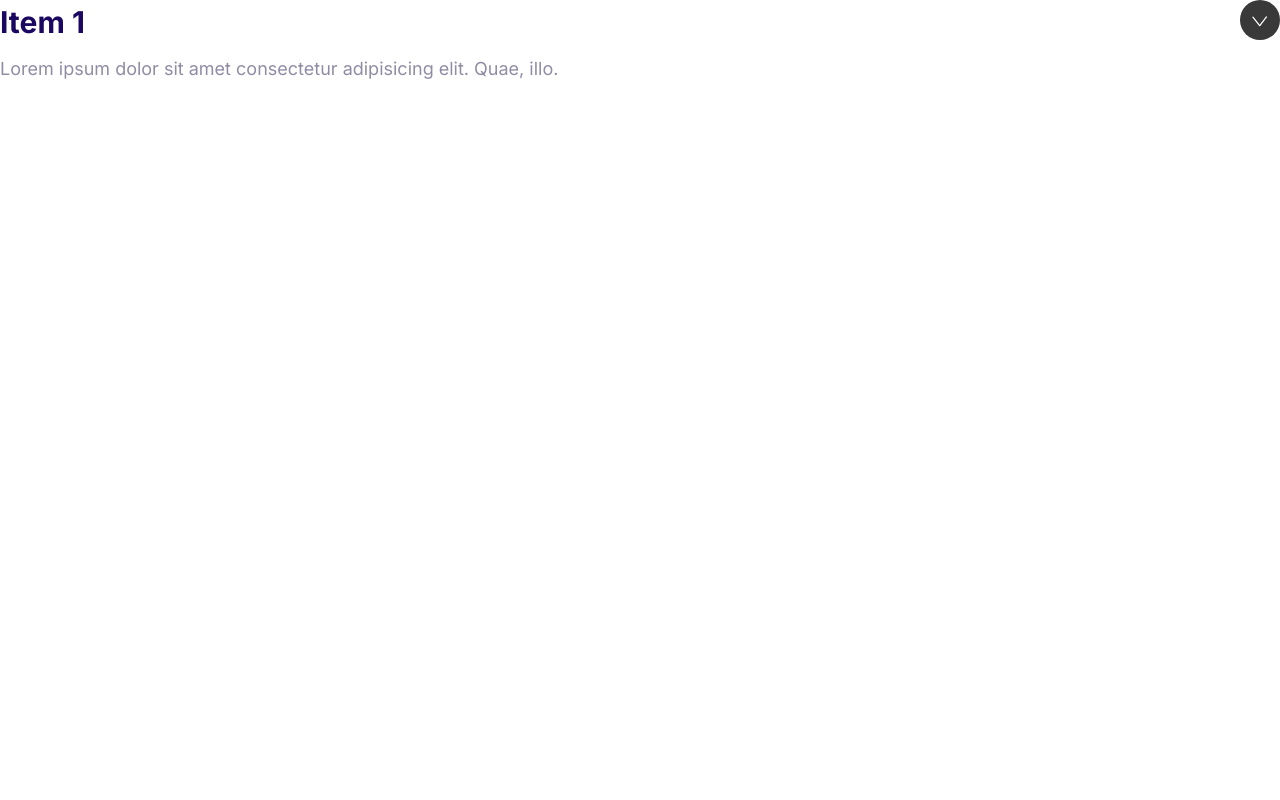
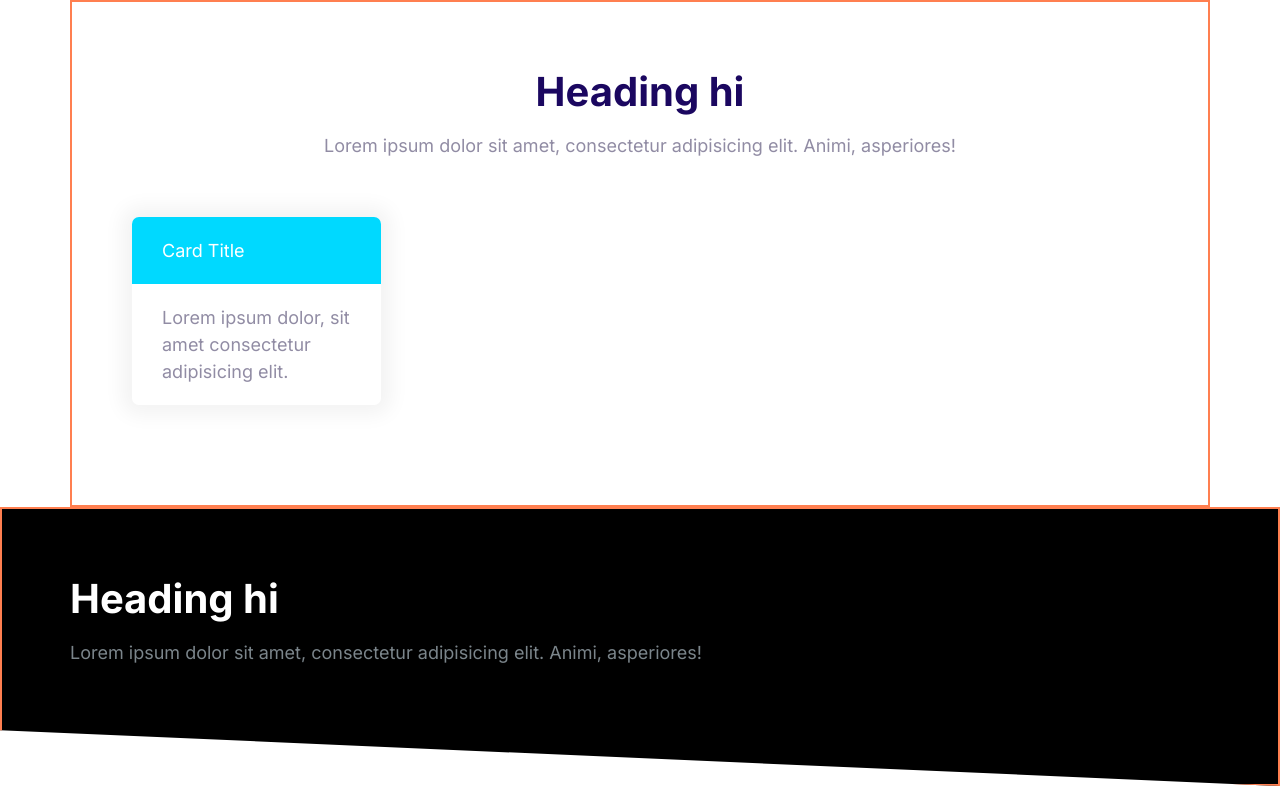
Before and after one commit to meganreneethompson/megify, a plain HTML site: page index.html in a window 1280 px wide. Drawn offline with Linux system fonts and the light colour scheme.

Commit message:
Block in process

```diff
--- a/CSS/style.css
+++ b/CSS/style.css
@@ -560,3 +560,43 @@ a {
   max-height: 100vh;
   opacity: 1;
 }
+
+/* Blocks */
+
+.block {
+  --padding-vertical: 6rem;
+  padding: var(--padding-vertical) 2rem;
+  border: 2px solid coral;
+}
+
+.block__header {
+  text-align: center;
+}
+
+.block__heading {
+  margin-top: 0;
+}
+
+.block--dark {
+  background: #000;
+  color: #7b858b;
+}
+
+.block--dark .block__heading {
+  color: #fff;
+}
+
+.block--skewed-right {
+  padding-bottom: calc(var(--padding-vertical) + 4rem);
+  clip-path: polygon(0% 0%, 100% 0%, 100% 100%, 0% 80%);
+}
+
+.block--skewed-left {
+  padding-bottom: calc(var(--padding-vertical) + 4rem);
+  clip-path: polygon(0% 0%, 100% 0%, 100% 80%, 0% 100%);
+}
+
+.container {
+  max-width: 1140px;
+  margin: 0 auto;
+}
--- a/index.html
+++ b/index.html
@@ -12,52 +12,32 @@
     <title>Megify</title>
   </head>
   <body>
-    <div class="collapsible collapsible--expanded">
-      <header class="collapsible__header">
-        <h2 class="collapsible__heading">Item 1</h2>
-        <svg class="icon icon--white collapsible__chevron">
-          <svg
-            id="Layer_1"
-            data-name="Layer 1"
-            xmlns="http://www.w3.org/2000/svg"
-            viewBox="0 0 51 51"
-          >
-            <defs>
-              <style>
-                .cls-1 {
-                  fill: #393939;
-                }
-                .cls-2 {
-                  fill: #fff;
-                }
-              </style>
-            </defs>
-            <circle class="cls-1" cx="25.5" cy="25.5" r="25.5" />
-            <rect
-              class="cls-2"
-              x="24.4"
-              y="27.9"
-              width="1.6"
-              height="15.24"
-              rx="0.8"
-              transform="matrix(0.78, -0.63, 0.63, 0.78, -21.26, 15.39)"
-            />
-            <rect
-              class="cls-2"
-              x="33.3"
-              y="27.9"
-              width="1.6"
-              height="15.24"
-              rx="0.8"
-              transform="translate(24 -21.9) rotate(37.3)"
-            />
-          </svg>
-        </svg>
-      </header>
-      <div class="collapsible__content">
-        Lorem ipsum dolor sit amet consectetur adipisicing elit. Quae, illo.
+    <section class="block container">
+      <block class="block__header">
+        <h2 class="block__heading">Heading hi</h2>
+        <p>
+          Lorem ipsum dolor sit amet, consectetur adipisicing elit. Animi,
+          asperiores!
+        </p>
+      </block>
+      <div style="width: 30%; padding: 4rem">
+        <div class="card card__secondary">
+          <header class="card__header">Card Title</header>
+          <div class="card__body">
+            Lorem ipsum dolor, sit amet consectetur adipisicing elit.
+          </div>
+        </div>
       </div>
-    </div>
+    </section>
+    <section class="block block--dark block--skewed-right">
+      <div class="container">
+        <h2 class="block__heading">Heading hi</h2>
+        <p>
+          Lorem ipsum dolor sit amet, consectetur adipisicing elit. Animi,
+          asperiores!
+        </p>
+      </div>
+    </section>
     <script src="js/main.js"></script>
   </body>
 </html>
```
Also changed, not shown: components/blocks.html (added).
